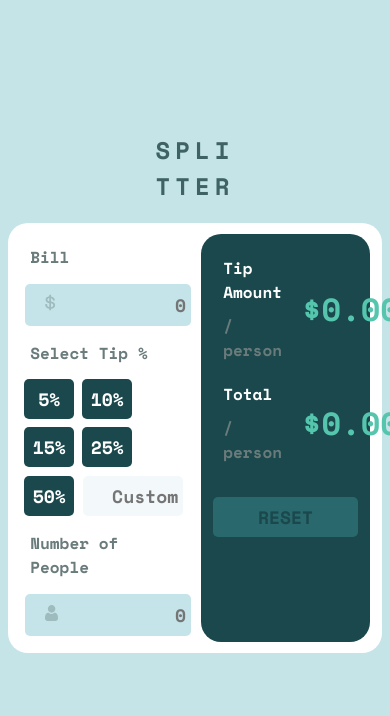
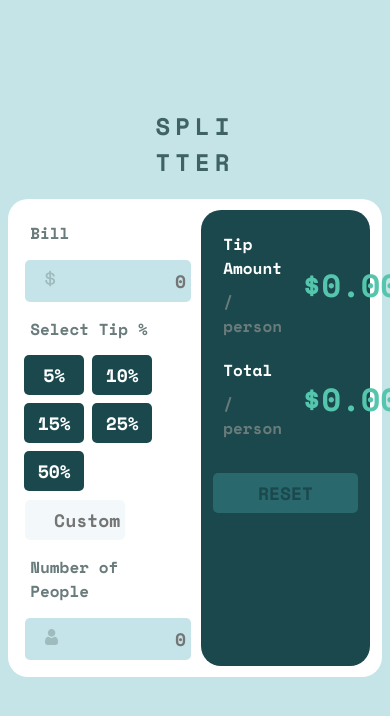
Before and after one commit to Alex7033/Tip-App, a React (Vite) app in the folder Tip-App/: page / in a window 390 px wide. Shown: the top 716 px of the page. Built offline with nearby package versions, Linux system fonts and the light colour scheme.

Commit message:
fix mobile btns size 50px to 60px

```diff
--- a/Tip-App/src/index.css
+++ b/Tip-App/src/index.css
@@ -252,7 +252,7 @@ button:hover {
 
   }
   button{
-    width: 50px;
+    width: 60px;
   }
 
 }
```
